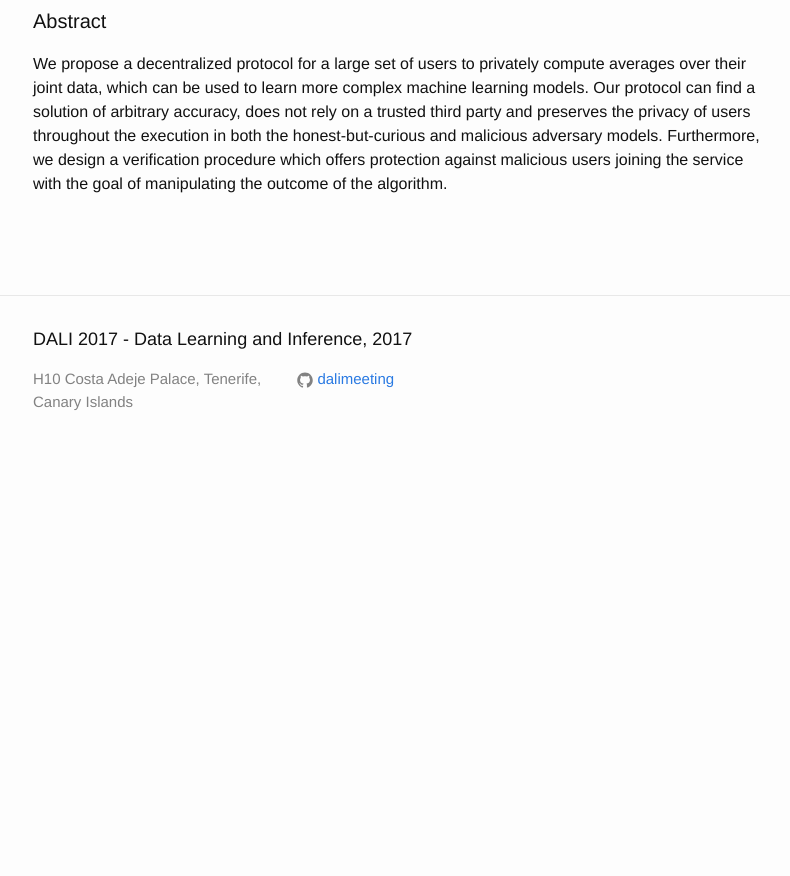
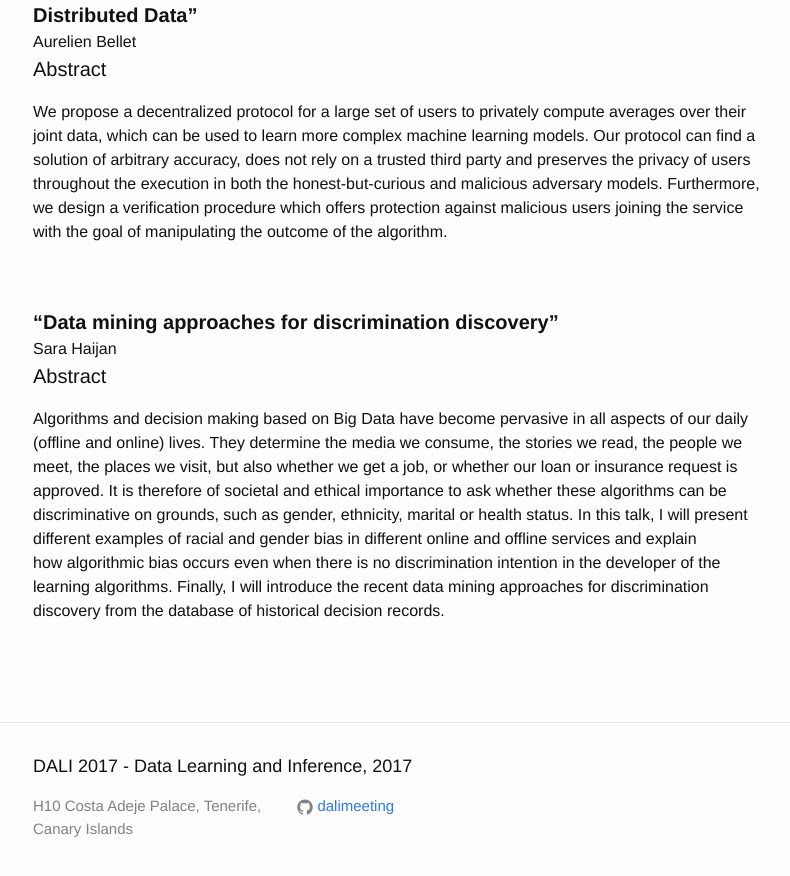
Before and after one commit to dalimeeting/dalimeeting.github.io, a Jekyll site: the page built from _posts/2017-04-20-fairness-and-privacy.md, in a window 1280 px wide and 900 px high, scrolled down 2119 px. Shown: the top 876 px of the window, without its empty margins (237-1027 px from the left). Built offline with Jekyll 4.4.1, drawn with Linux system fonts in a browser that asks for light colours; before the commit the page ends 2592 px from its top, so only the background shows below that; some of the changed text lies outside the part shown.

Commit message:
Update 2017-04-20-fairness-and-privacy.md

```diff
--- a/_posts/2017-04-20-fairness-and-privacy.md
+++ b/_posts/2017-04-20-fairness-and-privacy.md
@@ -33,6 +33,12 @@ talks:
   start: "10:15"
   end: "11:00"
   abstract: "We propose a decentralized protocol for a large set of users to privately compute averages over their joint data, which can be used to learn more complex machine learning models. Our protocol can find a solution of arbitrary accuracy, does not rely on a trusted third party and preserves the privacy of users throughout the execution in both the honest-but-curious and malicious adversary models. Furthermore, we design a verification procedure which offers protection against malicious users joining the service with the goal of manipulating the outcome of the algorithm."
+- title: “Data mining approaches for discrimination discovery”
+  speaker: "Sara Haijan"
+  youtube:
+  start: "11:30"
+  end: "12:15"
+  abstract: "Algorithms and decision making based on Big Data have become pervasive in all aspects of our daily (offline and online) lives. They determine the media we consume, the stories we read, the people we meet, the places we visit, but also whether we get a job, or whether our loan or insurance request is approved. It is therefore of societal and ethical importance to ask whether these algorithms can be discriminative on grounds, such as gender, ethnicity, marital or health status. In this talk, I will present different examples of racial and gender bias in different online and offline services and explain how algorithmic bias occurs even when there is no discrimination intention in the developer of the learning algorithms. Finally, I will introduce the recent data mining approaches for discrimination discovery from the database of historical decision records."
 
 
 
```
